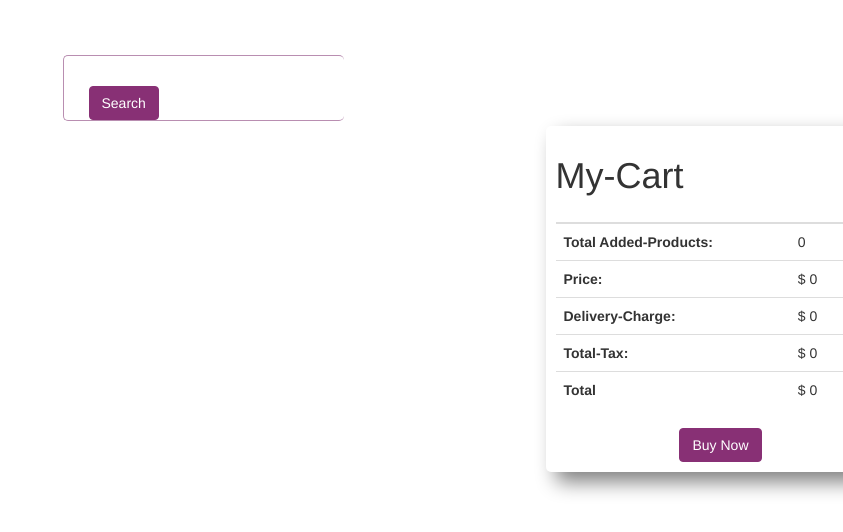
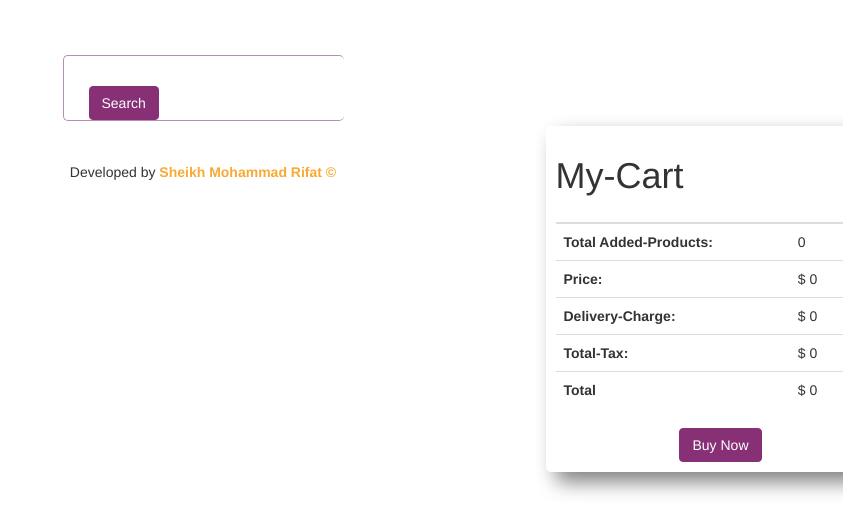
Before and after one commit to Sheikh-Rifat/sheikh-squad-debug-js, a plain HTML site: page index.html in a window 1280 px wide. Shown: the whole page, without its empty margins (437-1280 px from the left). Drawn offline with nearby package versions, Linux system fonts and the light colour scheme; no server answers.

Commit message:
fixed more bugs and cleaned code

```diff
--- a/css/style.css
+++ b/css/style.css
@@ -115,11 +115,14 @@ body {
   border-color: #B98EB1 !important;
 }
 
-
-
 /* rating styles */
-
 .rating{
   color: #F7AA35;
   font-weight: bolder;
 }
+
+/* footer style */
+footer p{
+  margin-top: 20px;
+  padding: 15px;
+}
--- a/index.html
+++ b/index.html
@@ -103,7 +103,9 @@
       </div>
     </div>
   </main>
-  <footer></footer>
+  <footer>
+    <p class="text-center">Developed by <span class="rating">Sheikh Mohammad Rifat &copy;</span></p>
+  </footer>
 
   <!-- add javascript  file  -->
   <script src="js/app.js"></script>
```
Also changed, not shown: js/app.js (+11 -0 lines).
